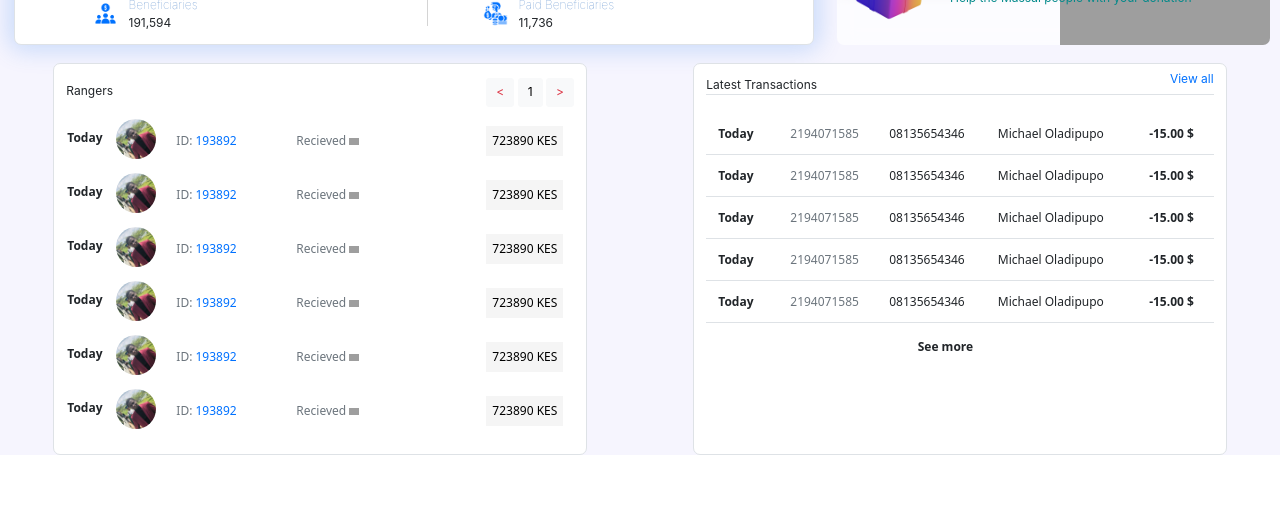
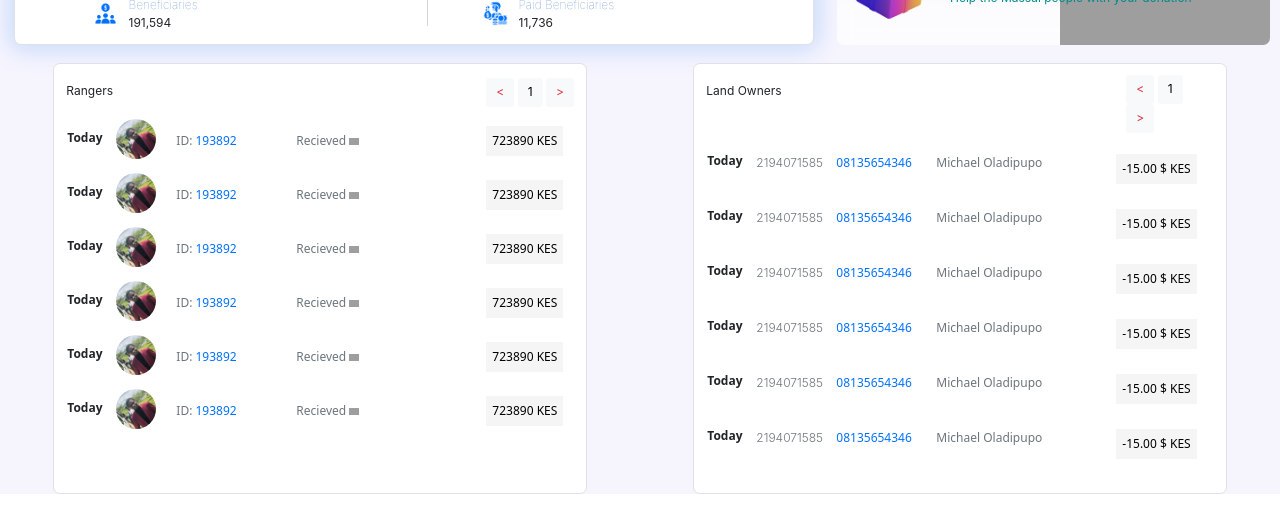
Before and after one commit to Excellence-arch/sopa-ereto, a React (Create React App) app: page / in a window 1280 px wide. Shown: the part 268-787 px from the top of the page. Built offline with nearby package versions, Linux system fonts and the light colour scheme; grey boxes are pictures that could not be loaded; some icons are missing.

Commit message:
changed the latest blocks to land owners

```diff
--- a/src/Components/LatestTransactions.js
+++ b/src/Components/LatestTransactions.js
@@ -1,6 +1,5 @@
 /* eslint-disable react/prop-types */
 import React from 'react';
-import MaterialIcon from 'react-google-material-icons';
 import { useSelector } from 'react-redux';
 
 const LatestTransactions = () => {
@@ -8,32 +7,49 @@ const LatestTransactions = () => {
   return (
     <div className="col-12 col-lg-5 mx-auto border rounds-start rounds-end p-3 bg-white">
       <div className="">
-        <p className="border-bottom">
-          <span className="position-relative mt-2">Latest Transactions</span>
-          <span className="float-end text-blue" style={{ marginTop: '-6px' }}>
-            View all
-          </span>
+        <p className="my-2 mb-4">
+          <span className="position-relative mt-2">Land Owners</span>
+          <p className="" style={{ marginLeft: '420px', marginTop: '-25px' }}>
+            <button className="btn btn-light text-danger">{'<'}</button>{' '}
+            <span className="btn btn-light">1</span>{' '}
+            <button className="btn btn-light text-danger">{'>'}</button>
+          </p>
         </p>
-        <div>
-          <table className="table mt-4">
-            {data.map((val, ind) => (
-              <tr key={ind} className="p-4 border-bottom">
-                <td className="fw-bold p-3">{val.day}</td>
-                <td className="text-secondary">{val.acc_no}</td>
-                <td className="">{val.phone_no}</td>
-                <td className="">{val.name}</td>
-                <td className="fw-bold">{val.amount}</td>
-              </tr>
-            ))}
-            <tr>
-              <td colSpan={5} className="fw-bold text-center p-3">
-                See more{' '}
-                <span className="btn colors">
-                  <MaterialIcon icon="arrow_forward" />
-                </span>
-              </td>
-            </tr>
-          </table>
+        <div className="">
+          {data.map((val, i) => (
+            <div key={i}>
+              <td className="fw-bold pe-3">{val.day}</td>
+              <p
+                className="me-5 fw-light text-muted"
+                style={{ height: '40px', marginTop: '-17px', marginLeft: '50px' }}>
+                <span>{val.acc_no}</span>
+                {/* <img src={val.acc_no} alt={'Picture'} width="40px" className="rounded-circle" /> */}
+              </p>
+              {/* <p className=""></p> */}
+              <span
+                className="text-muted fw-light"
+                style={{ marginTop: '-52px', position: 'absolute', marginLeft: '130px' }}>
+                <span className="text-blue">{val.phone_no}</span>
+              </span>
+              <span
+                className="fw-light text-muted"
+                style={{ position: 'absolute', marginTop: '-52px', marginLeft: '230px' }}>
+                {val.name}
+              </span>
+              <span
+                className="p-2"
+                style={{
+                  marginTop: '-52px',
+                  position: 'absolute',
+                  fontWeight: '200',
+                  marginLeft: '410px',
+                  color: 'black',
+                  backgroundColor: '#f5f5f5'
+                }}>
+                {val.amount} KES
+              </span>
+            </div>
+          ))}
         </div>
       </div>
     </div>
--- a/src/Pages/Payment.js
+++ b/src/Pages/Payment.js
@@ -5,7 +5,7 @@ import { useNavigate } from 'react-router';
 import card from '../assets/card.gif';
 import bitcoin from '../assets/bitcoin.gif';
 import cards from '../assets/Rectangle.png';
-import Nav from '../Layouts/Nav';
+import NewNav from '../Layouts/NewNav';
 
 const Payment = () => {
   const [amount, setAmount] = useState();
@@ -48,7 +48,7 @@ const Payment = () => {
   // };
   return (
     <div className="bg-p">
-      <Nav />
+      <NewNav />
       <div className="row p-5 container">
         <div className="col-12 col-lg-4">
           <img src={cards} alt="Card" width={'300px'} className="mt-1 mt-lg-5 ms-4" />
--- a/src/Reducers/latest.js
+++ b/src/Reducers/latest.js
@@ -67,6 +67,13 @@ const initState = {
       phone_no: '08135654346',
       name: 'Michael Oladipupo',
       amount: '-15.00 $'
+    },
+    {
+      day: 'Today',
+      acc_no: '2194071585',
+      phone_no: '08135654346',
+      name: 'Michael Oladipupo',
+      amount: '-15.00 $'
     }
   ]
 };
```
Also changed, not shown: src/Layouts/NewNav.js (+5 -5 lines).
